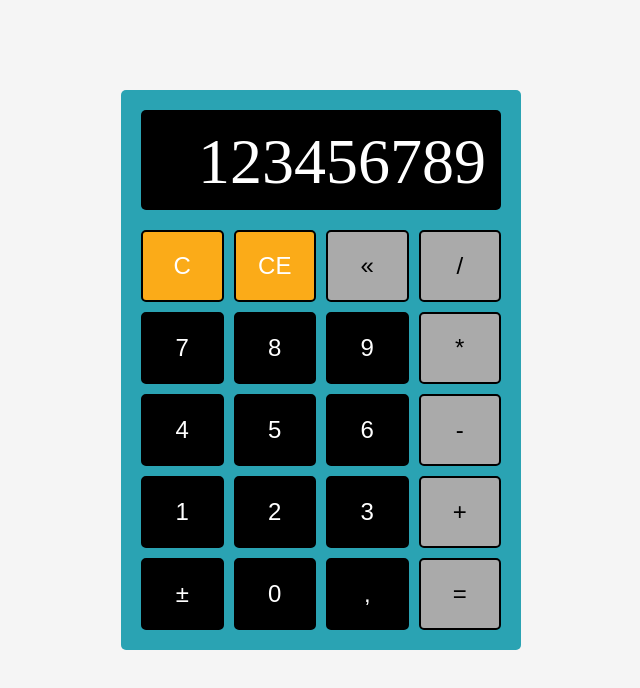
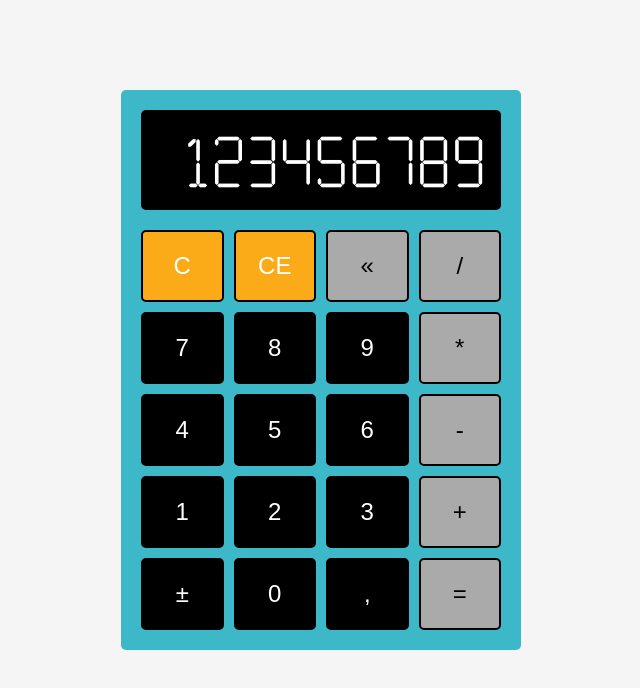
Before and after one commit to AmadeuAnjos/calculadora, a plain HTML site: page Calculator/index.html in a window 1280 px wide. Shown: the whole page, without its empty margins (319-959 px from the left). Drawn offline with Linux system fonts and the light colour scheme.

Commit message:
calculadora 2.0

```diff
--- a/Calculator/index.html
+++ b/Calculator/index.html
@@ -11,7 +11,7 @@
 
 <body>
     <div class="calculadora">
-        <div class="display">123456789</div>
+        <div class="display" id="number">123456789</div>
         <div class="botoes">
             <button id="c">C</button>
             <button id="ce">CE</button>
--- a/Calculator/style.css
+++ b/Calculator/style.css
@@ -2,6 +2,11 @@
     margin: 0;
     padding: 0;
     box-sizing: border-box;
+}
+
+@font-face {
+    font-family: 'calculadora';
+    src: url(./font/Calculator.ttf);
 }
 
 body{
@@ -12,7 +17,7 @@ body{
 .calculadora {
     width: 400px;
     margin: 0 auto;
-    background-color: #2aa3b3;
+    background-color: #3cb8c9;
     padding: 20px;
     border-radius: 5px;
 }
@@ -29,6 +34,12 @@ body{
     font: normal 4rem serif;
     overflow: hidden;
     border-radius: 5px;
+}
+
+#number {
+    font-family: 'calculadora';
+    font-size: 80px;
+    align-items: center;
 }
 
 .botoes{
```
Also changed, not shown: Calculator/font/Calculator.ttf (added).
